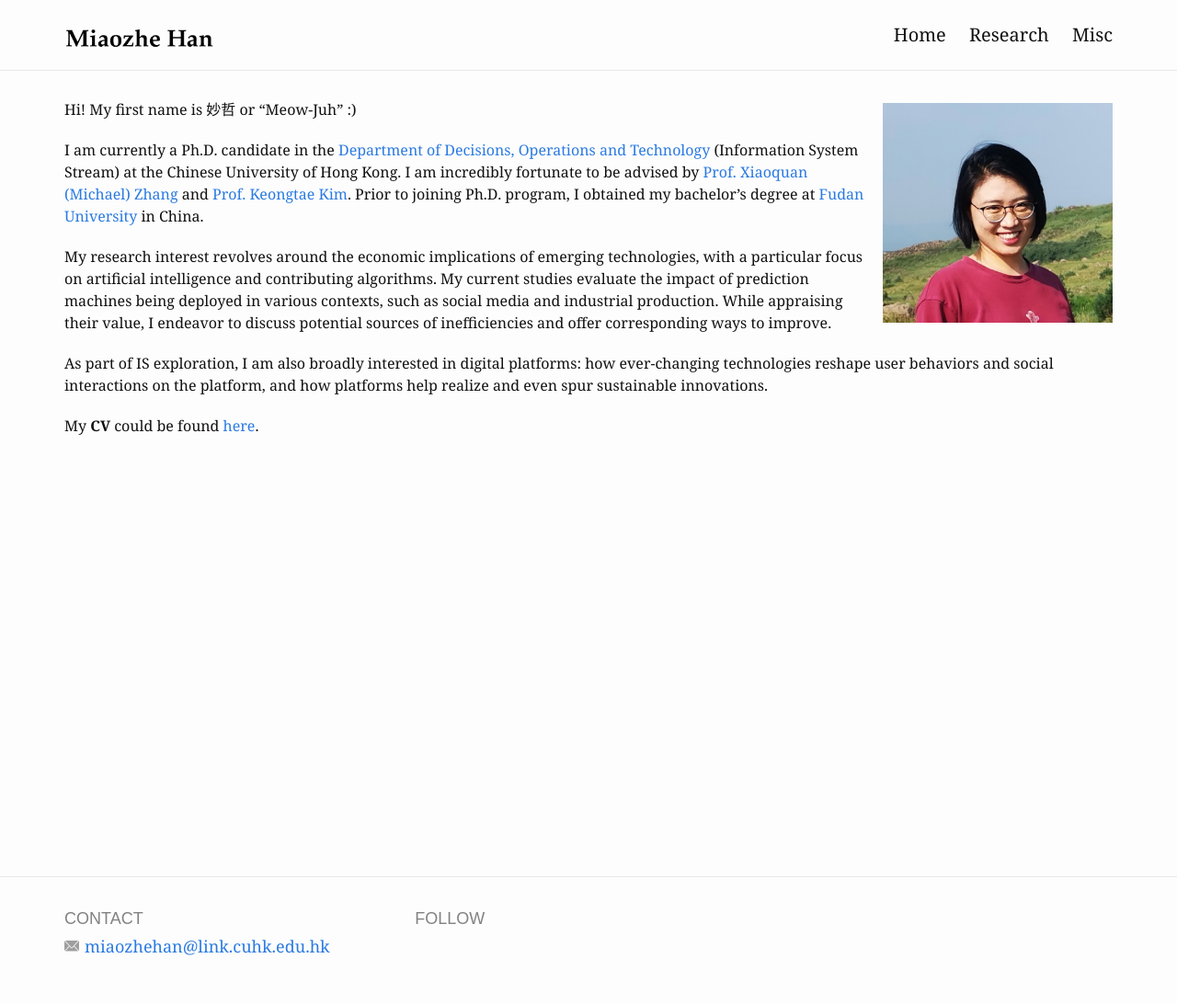
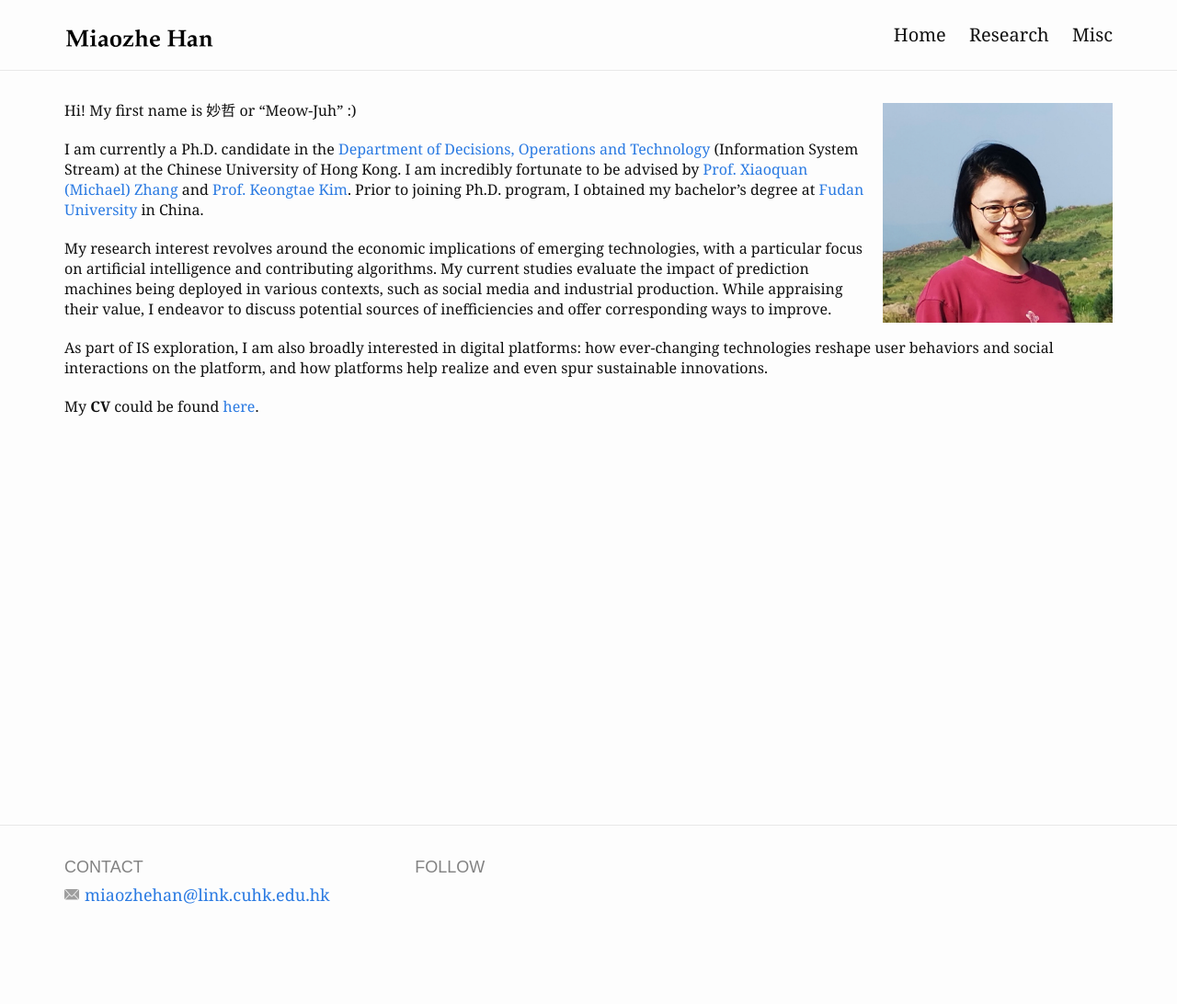
Before and after one commit to miaozhehan99/miaozhehan99.github.io, a Jekyll site: the page built from index.md, in a window 1280 px wide. Shown: the whole page at 92% size. Built offline with Jekyll 4.4.1, drawn with Linux system fonts in a browser that asks for light colours; after the commit the page ends 1036 px from its top, so only the background shows below that.

Commit message:
Update _base.scss

```diff
--- a/_sass/_base.scss
+++ b/_sass/_base.scss
@@ -29,7 +29,7 @@ body {
   font-family: $base-font-family;
   font-size: $base-font-size;
   // line-height: $base-line-height;
-  line-height: 150%;
+  line-height: normal;
   font-weight: 300;
   color: $text-color;
   background-color: $background-color;
```
